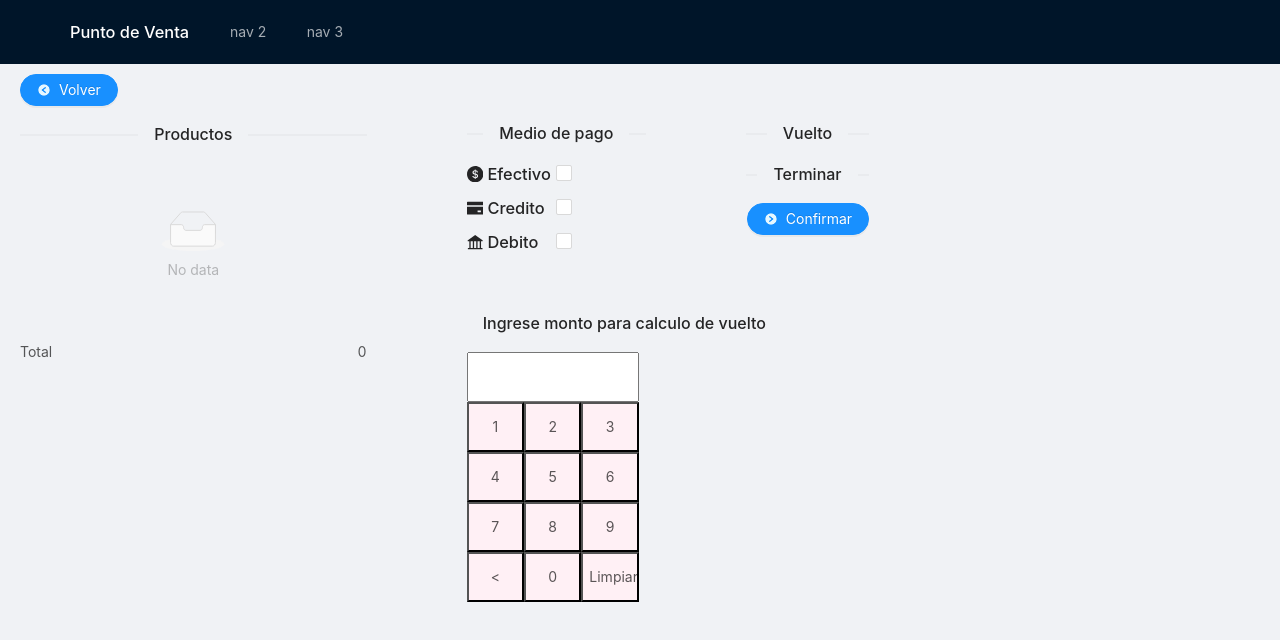
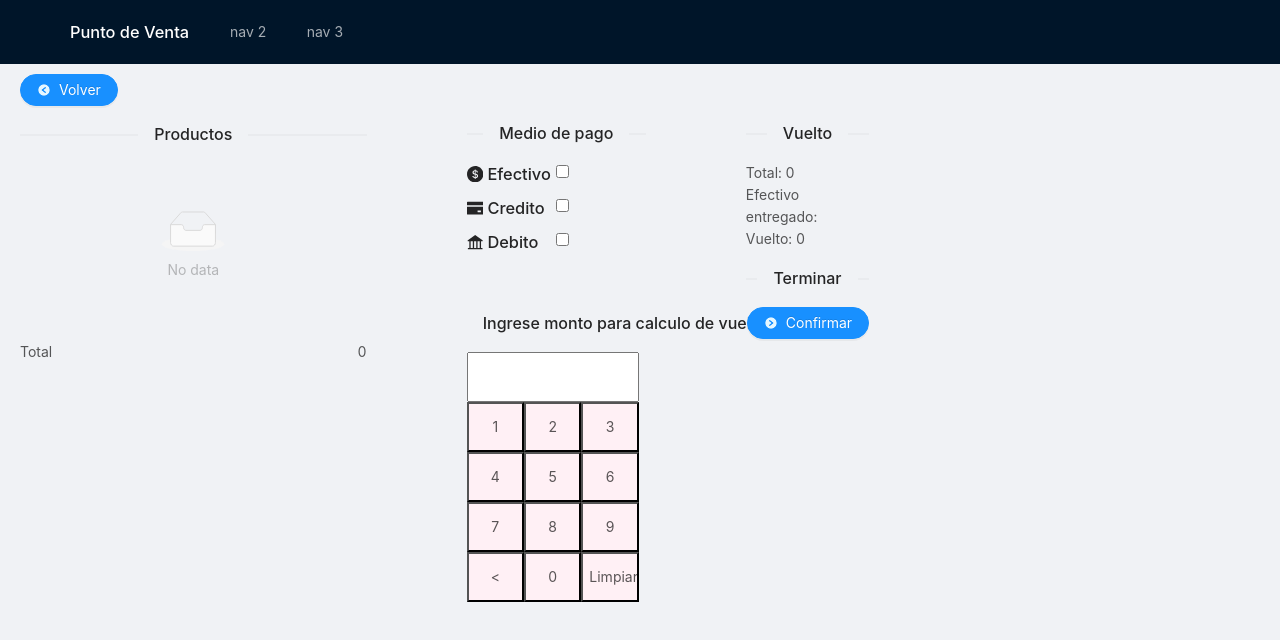
Before and after one commit to nickarcaro/vendorpos, a React (Create React App) app: page /pos/pago in a window 1280 px wide. Shown: the top 640 px of the page. Built offline with nearby package versions, Linux system fonts and the light colour scheme.

Commit message:
casi completado

```diff
--- a/src/pages/Seller/Payment.js
+++ b/src/pages/Seller/Payment.js
@@ -12,12 +12,18 @@ import ConfirmSale from "../../components/ConfirmSale";
 /*style de padding solo afecta los gutterrow 2 y 3 */
 const style = { padding: '31px 0' };
 /*lo que ocurre con la seleccion de una casilla */
-function onChange(e) {
-  console.log(`checked = ${e.target.checked}`);
-}
+var value = 0;
+
+
 
 
 const Payment = () => {
+
+  const [suma, setsuma] = useState("");
+  const [param1, setparam1] = useState(false);
+  const [param2, setparam2] = useState(false);
+  const [param3, setparam3] = useState(false);
+
   const [cart, setCart] = useContext(CartContext)
   useEffect(() => {
     const data = localStorage.getItem("POS-Almacenes-Cart")
@@ -62,19 +68,31 @@ const Payment = () => {
               <div>
                 <Row>
                   <Col span={12}><div ><h3> <DollarCircleFilled /> Efectivo </h3> </div ></Col>
-                  <Col span={12}><div ><Checkbox onChange={onChange}></Checkbox></div> </Col>
+                  <Col span={12}>
+                    <div>
+                      <input id= "checkbox1" type="checkbox" class="radiocheckbox" value="A" onChange={() => (setparam1(true), setparam2(false), setparam3(false))} checked = {param1}   />
+                    </div>
+                  </Col>
                 </Row>
               </div>
               <div>
                 <Row>
                   <Col span={12}><div ><h3> <CreditCardFilled /> Credito </h3></div ></Col>
-                  <Col span={12}><div ><Checkbox onChange={onChange}></Checkbox></div> </Col>
+                  <Col span={12}>
+                    <div>
+                      <input  id= "checkbox2" type="checkbox" class="radiocheckbox" value="B" onChange={() => (setparam2(true), setparam1(false), setparam3(false))} checked = {param2} />
+                    </div>
+                  </Col>
                 </Row>
               </div>
               <div>
                 <Row>
-                  <Col span={12}><div ><h3><BankFilled /> Debito </h3></div ></Col>
-                  <Col span={12}><div ><Checkbox onChange={onChange}></Checkbox></div> </Col>
+                  <Col span={12}><div><h3><BankFilled /> Debito </h3></div ></Col>
+                  <Col span={12}>
+                    <div>
+                      <input  id= "checkbox3" type="checkbox" class="radiocheckbox" value="V" onChange={() => (setparam3(true), setparam2(false), setparam1(false))} checked = {param3}  />
+                    </div>
+                  </Col>
                 </Row>
               </div>
             </div>
@@ -85,24 +103,24 @@ const Payment = () => {
                 <input style={{ width: "96%", height: 50 }} type="int" class="text-center form-control-lg mb-1" id="code" ></input>
               </div>
               <div class="btn-group">
-                <button type="button" style={{ width: "32%", height: 50, background: "#FFF0F5" }} class="btn btn-outline-secondary py-3" onClick={() => { document.getElementById('code').value = document.getElementById('code').value + '1' }}>1</button>
-                <button type="button" style={{ width: "32%", height: 50, background: "#FFF0F5" }} class="btn btn-outline-secondary py-3" onClick={() => { document.getElementById('code').value = document.getElementById('code').value + '2' }}>2</button>
-                <button type="button" style={{ width: "32%", height: 50, background: "#FFF0F5" }} class="btn btn-outline-secondary py-3" onClick={() => { document.getElementById('code').value = document.getElementById('code').value + '3' }}>3</button>
+                <button type="button" style={{ width: "32%", height: 50, background: "#FFF0F5" }} class="btn btn-outline-secondary py-3" onClick={() => ( document.getElementById('code').value = document.getElementById('code').value + '1' , setsuma(suma + '1'))}>1</button>
+                <button type="button" style={{ width: "32%", height: 50, background: "#FFF0F5" }} class="btn btn-outline-secondary py-3" onClick={() => ( document.getElementById('code').value = document.getElementById('code').value + '2' , setsuma(suma + '2'))}>2</button>
+                <button type="button" style={{ width: "32%", height: 50, background: "#FFF0F5" }} class="btn btn-outline-secondary py-3" onClick={() => ( document.getElementById('code').value = document.getElementById('code').value + '3' , setsuma(suma + '3'))}>3</button>
               </div>
               <div class="btn-group">
-                <button type="button" style={{ width: "32%", height: 50, background: "#FFF0F5" }} class="btn btn-outline-secondary py-3" onClick={() => { document.getElementById('code').value = document.getElementById('code').value + '4' }}>4</button>
-                <button type="button" style={{ width: "32%", height: 50, background: "#FFF0F5" }} class="btn btn-outline-secondary py-3" onClick={() => { document.getElementById('code').value = document.getElementById('code').value + '5' }}>5</button>
-                <button type="button" style={{ width: "32%", height: 50, background: "#FFF0F5" }} class="btn btn-outline-secondary py-3" onClick={() => { document.getElementById('code').value = document.getElementById('code').value + '6' }}>6</button>
+                <button type="button" style={{ width: "32%", height: 50, background: "#FFF0F5" }} class="btn btn-outline-secondary py-3" onClick={() => ( document.getElementById('code').value = document.getElementById('code').value + '4' , setsuma(suma + '4'))}>4</button>
+                <button type="button" style={{ width: "32%", height: 50, background: "#FFF0F5" }} class="btn btn-outline-secondary py-3" onClick={() => ( document.getElementById('code').value = document.getElementById('code').value + '5' , setsuma(suma + '5'))}>5</button>
+                <button type="button" style={{ width: "32%", height: 50, background: "#FFF0F5" }} class="btn btn-outline-secondary py-3" onClick={() => ( document.getElementById('code').value = document.getElementById('code').value + '6' , setsuma(suma + '6'))}>6</button>
               </div>
               <div class="btn-group">
-                <button type="button" style={{ width: "32%", height: 50, background: "#FFF0F5" }} class="btn btn-outline-secondary py-3" onClick={() => { document.getElementById('code').value = document.getElementById('code').value + '7' }}>7</button>
-                <button type="button" style={{ width: "32%", height: 50, background: "#FFF0F5" }} class="btn btn-outline-secondary py-3" onClick={() => { document.getElementById('code').value = document.getElementById('code').value + '8' }}>8</button>
-                <button type="button" style={{ width: "32%", height: 50, background: "#FFF0F5" }} class="btn btn-outline-secondary py-3" onClick={() => { document.getElementById('code').value = document.getElementById('code').value + '9' }}>9</button>
+                <button type="button" style={{ width: "32%", height: 50, background: "#FFF0F5" }} class="btn btn-outline-secondary py-3" onClick={() => ( document.getElementById('code').value = document.getElementById('code').value + '7' , setsuma(suma + '7'))}>7</button>
+                <button type="button" style={{ width: "32%", height: 50, background: "#FFF0F5" }} class="btn btn-outline-secondary py-3" onClick={() => ( document.getElementById('code').value = document.getElementById('code').value + '8' , setsuma(suma + '8'))}>8</button>
+                <button type="button" style={{ width: "32%", height: 50, background: "#FFF0F5" }} class="btn btn-outline-secondary py-3" onClick={() => ( document.getElementById('code').value = document.getElementById('code').value + '9' , setsuma(suma + '9'))}>9</button>
               </div>
               <div class="btn-group">
-                <button type="button" style={{ width: "32%", height: 50, background: "#FFF0F5" }} class="btn btn-outline-secondary py-3" onClick={() => { document.getElementById('code').value = document.getElementById('code').value.slice(0, -1) }}>&lt;</button>
-                <button type="button" style={{ width: "32%", height: 50, background: "#FFF0F5" }} class="btn btn-outline-secondary py-3" onClick={() => { document.getElementById('code').value = document.getElementById('code').value + '0' }}>0</button>
-                <button type="button" style={{ width: "32%", height: 50, background: "#FFF0F5" }} class="btn btn-primary py-3" onClick={() => { document.getElementById('code').value = '' }}>Limpiar</button>
+                <button type="button" style={{ width: "32%", height: 50, background: "#FFF0F5" }} class="btn btn-outline-secondary py-3" onClick={() => ( document.getElementById('code').value = document.getElementById('code').value.slice(0, -1), setsuma(suma.slice(0,-1)))}>&lt;</button>
+                <button type="button" style={{ width: "32%", height: 50, background: "#FFF0F5" }} class="btn btn-outline-secondary py-3" onClick={() => ( document.getElementById('code').value = document.getElementById('code').value + '0', setsuma(suma + '0') )}>0</button>
+                <button type="button" style={{ width: "32%", height: 50, background: "#FFF0F5" }} class="btn btn-primary py-3" onClick={() => ( document.getElementById('code').value = '', setsuma("") )}>Limpiar</button>
               </div>
             </div>
           </Col>
@@ -110,9 +128,9 @@ const Payment = () => {
             <div style={style}>
 
               <Divider >Vuelto</Divider>
-              <div></div>
-
-              <div></div>
+              <div>Total: {cart.total}</div>
+              <div>Efectivo entregado: {suma}</div>
+              <div>Vuelto: {suma-cart.total}</div>
 
               <Divider >Terminar</Divider>
               <ConfirmSale></ConfirmSale>
```
